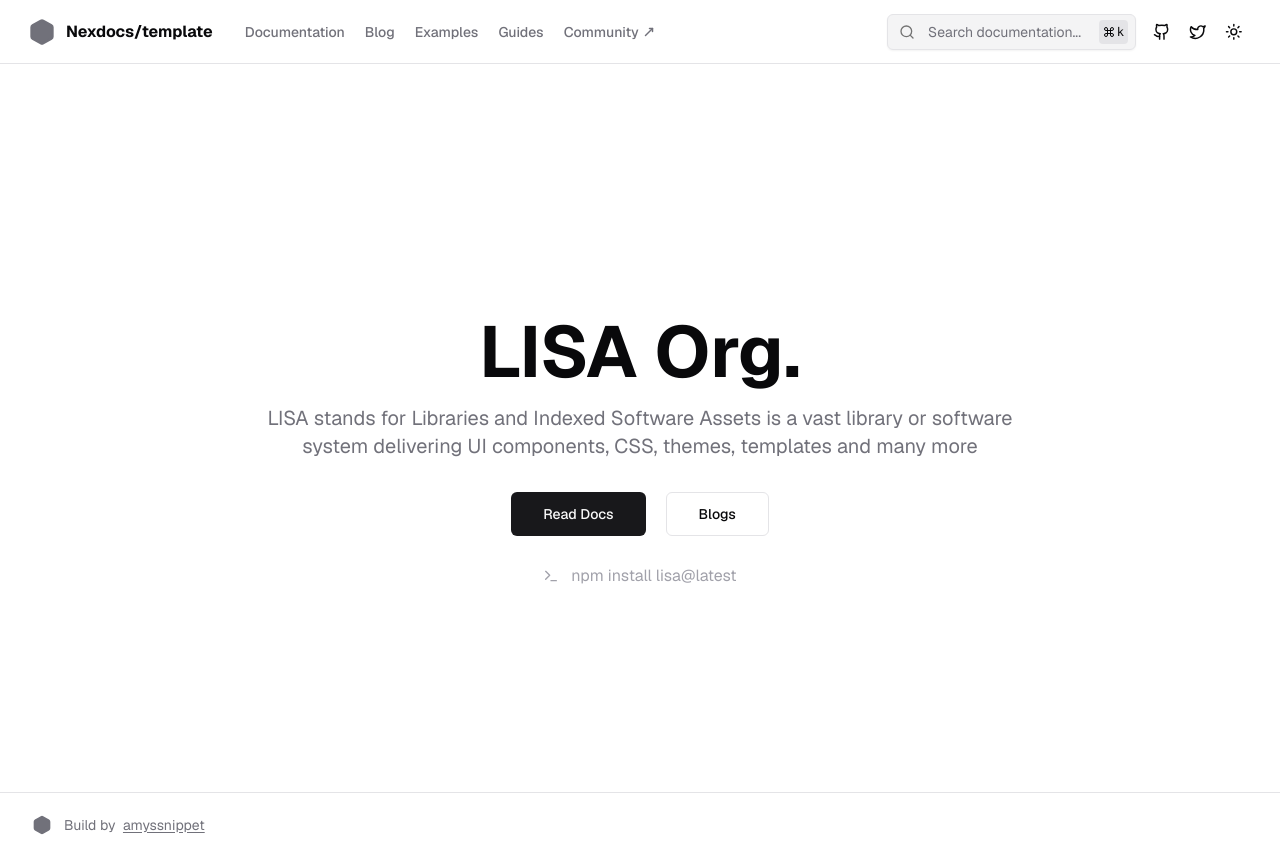
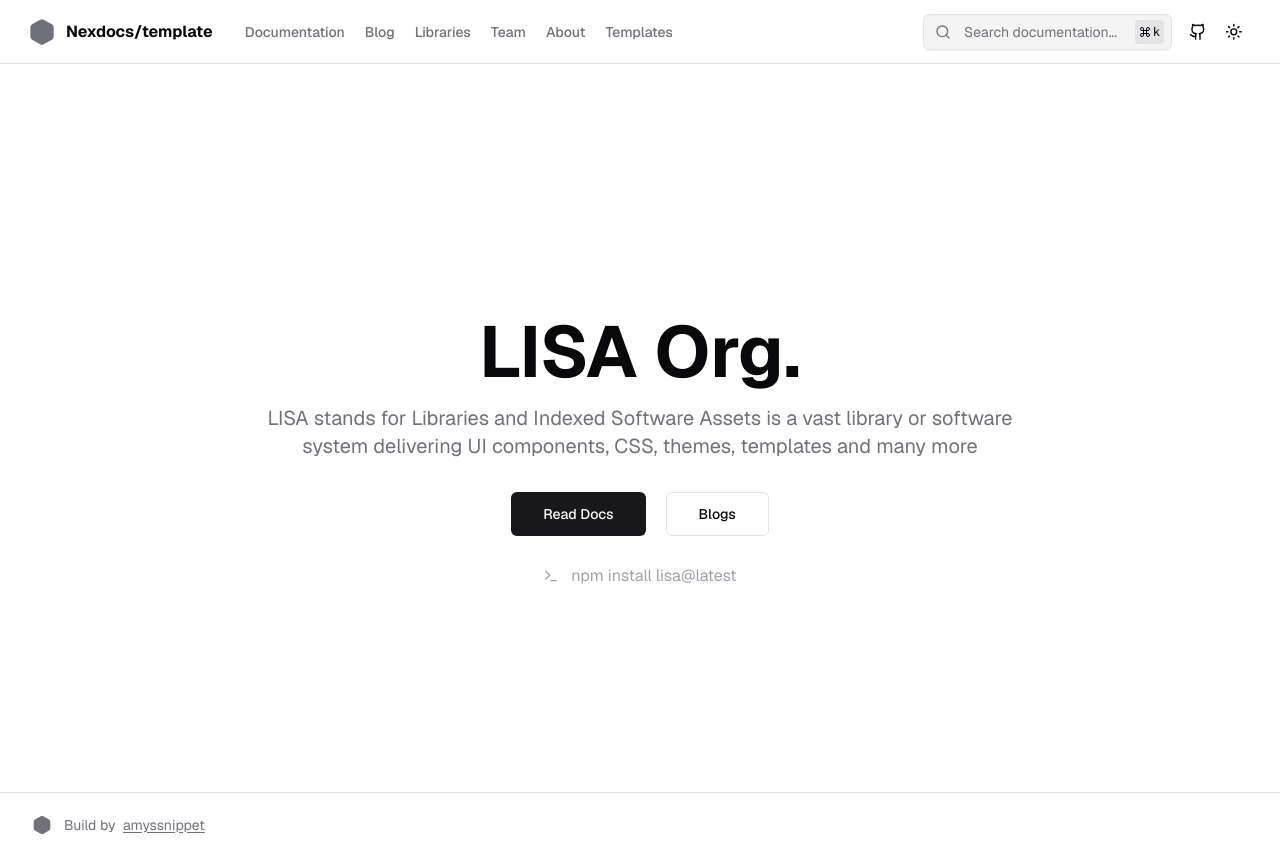
Before and after one commit to bradcn/bradcn, a Next.js app: page / in a window 1280 px wide. Built offline with nearby package versions, Linux system fonts and the light colour scheme.

Commit message:
Update navbar.tsx

```diff
--- a/components/navbar.tsx
+++ b/components/navbar.tsx
@@ -1,7 +1,6 @@
 import { ModeToggle } from "@/components/theme-toggle";
 import {
   GithubIcon,
-  TwitterIcon,
   HexagonIcon,
   MoveUpRightIcon,
 } from "lucide-react";
@@ -23,18 +22,22 @@ export const NAVLINKS = [
     href: "/blog",
   },
   {
-    title: "Examples",
+    title: "Libraries",
     href: "#",
   },
   {
-    title: "Guides",
+    title: "Team",
     href: "#",
   },
   {
-    title: "Community",
+    title: "About",
     href: "#",
-    external: true,
   },
+  {
+    title: "Templates",
+    href: "#",
+    external: false,
+  }
 ];
 
 export function Navbar() {
@@ -58,19 +61,10 @@ export function Navbar() {
             <Search />
             <div className="flex">
               <Link
-                href="https://github.com/nisabmohd/NexDocs"
+                href="https://github.com/lisaorg"
                 className={buttonVariants({ variant: "ghost", size: "icon" })}
               >
                 <GithubIcon className="h-[1.1rem] w-[1.1rem]" />
-              </Link>
-              <Link
-                href="#"
-                className={buttonVariants({
-                  variant: "ghost",
-                  size: "icon",
-                })}
-              >
-                <TwitterIcon className="h-[1.1rem] w-[1.1rem]" />
               </Link>
               <ModeToggle />
             </div>
```
